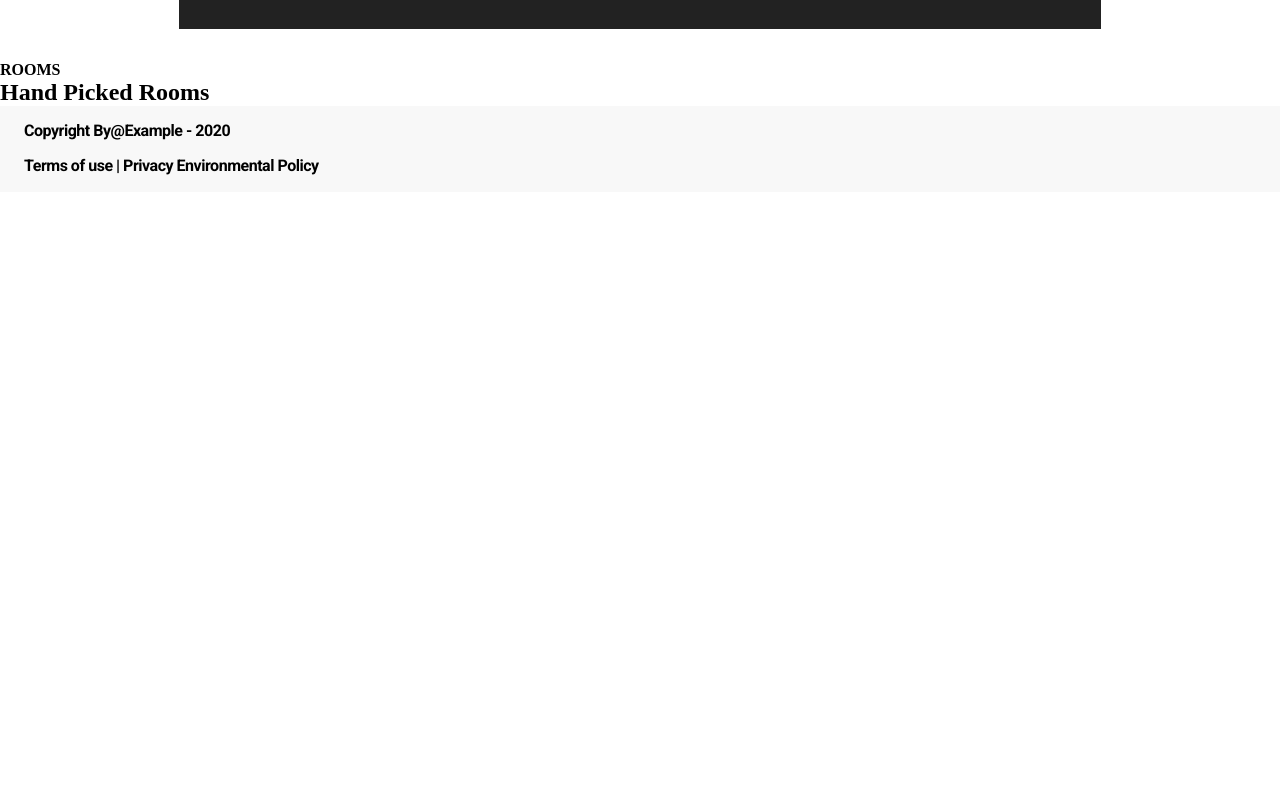
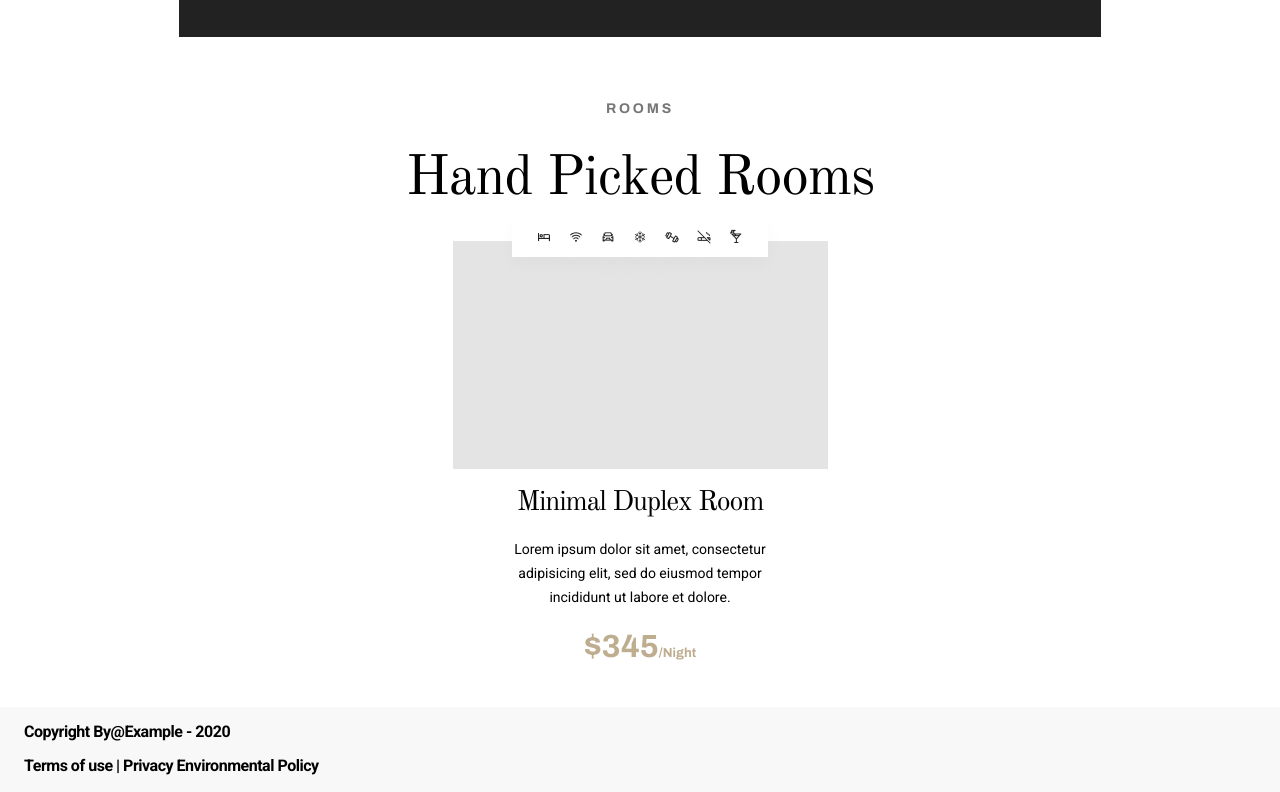
Before and after one commit to David7878dmb/Hotel-Miranda, a plain HTML site: page index.html in a window 1280 px wide. Shown: the part 2391-3183 px from the top of the page. Before the commit the page ends 2583 px from the top, so only its background shows below. Drawn offline with nearby package versions, Linux system fonts and the light colour scheme.

Commit message:
Add: Card + Hand & Style

```diff
--- a/index.html
+++ b/index.html
@@ -126,6 +126,18 @@
     <section class="hand">
         <h4 class="hand__rooms">ROOMS</h4>
         <h2 class="hand__picked">Hand Picked Rooms</h2>
+        <img class="hand__properties" src="./src/assets/properties.png"/>
+        <div class="hand__swiper">
+        </div>
+
+        <div class="hand__minimal">
+            <h3 class="hand__minimal__duplex">Minimal Duplex Room</h3>
+            <p class="hand__minimal__description">Lorem ipsum dolor sit amet, consectetur</p>
+            <p class="hand__minimal__description"> adipisicing elit, sed do eiusmod tempor</p>
+            <p class="hand__minimal__description"> incididunt ut labore et dolore.</p>
+            <h3 class="hand__minimal__price">$345<span class="hand__minimal__price__span">/Night</span></h3>
+        </div>
+
     </section>
 
     <footer class="footer">
--- a/src/style/card.scss
+++ b/src/style/card.scss
@@ -24,7 +24,7 @@
         background-position: right top;
         padding-bottom: 2rem;
         &__team{
-            padding-bottom: 1.5rem;
+            padding-bottom: 2rem;
         }
         &__strong{
             @extend .letter--old;
--- a/src/style/hand.scss
+++ b/src/style/hand.scss
@@ -1,5 +1,9 @@
 .hand{
-    background-color: #777777;
+    display: flex;
+    flex-direction: column;
+    align-items: center;
+    padding-top: 2rem;
+    padding-bottom: 2rem;
     &__rooms{
         @extend .letter--archivo;
         font-weight: 700;
@@ -8,5 +12,63 @@
         letter-spacing: .175rem;
         color: #777777;
         text-align: center;
+        padding-bottom: 2rem;
+    }
+    &__picked{
+        @extend .letter--old;
+        font-weight: 400;
+        font-size: 3.5rem;
+        line-height: 3.75rem;
+        letter-spacing: -0.075rem;
+        text-align: center;
+    }
+    &__properties{
+        z-index: 2;
+    }
+    &__swiper{
+        background-color: #E4E4E4;
+        width: 23.4375rem;
+        height: 15.25rem;
+        margin-top: -2.5rem;
+    }
+
+    &__minimal{
+        margin-top: -1rem;
+        width: 90%;
+        z-index: 2;
+        background-color: white;
+        &__duplex{
+            @extend .letter--old;
+            font-weight: 400;
+            font-size: 1.75rem;
+            line-height: 2.25rem;
+            letter-spacing: -0.075rem;
+            text-align: center;
+            padding-bottom: 1rem;
+            padding-top: 1rem
+        }
+        &__description{
+            @extend .letter--roboto;
+            font-weight: 400;
+            font-size: .875rem;
+            line-height: 1.5rem;
+            text-align: center;
+        }
+        &__price{
+            padding-top: 1rem;
+            @extend .letter--archivo;
+            font-weight: 700;
+            font-size: 2rem;
+            line-height: 2.6875rem;
+            text-align: center;
+            color: #BEAD8E;
+            &__span{
+                @extend .letter--archivo;
+                font-weight: 700;
+                font-size: .8125rem;
+                line-height: 2.6875rem;
+                text-align: center;
+            }
+        }
     }
 }
```
Also changed, not shown: src/assets/properties.png (added), src/style/style.css, 1 other file.
